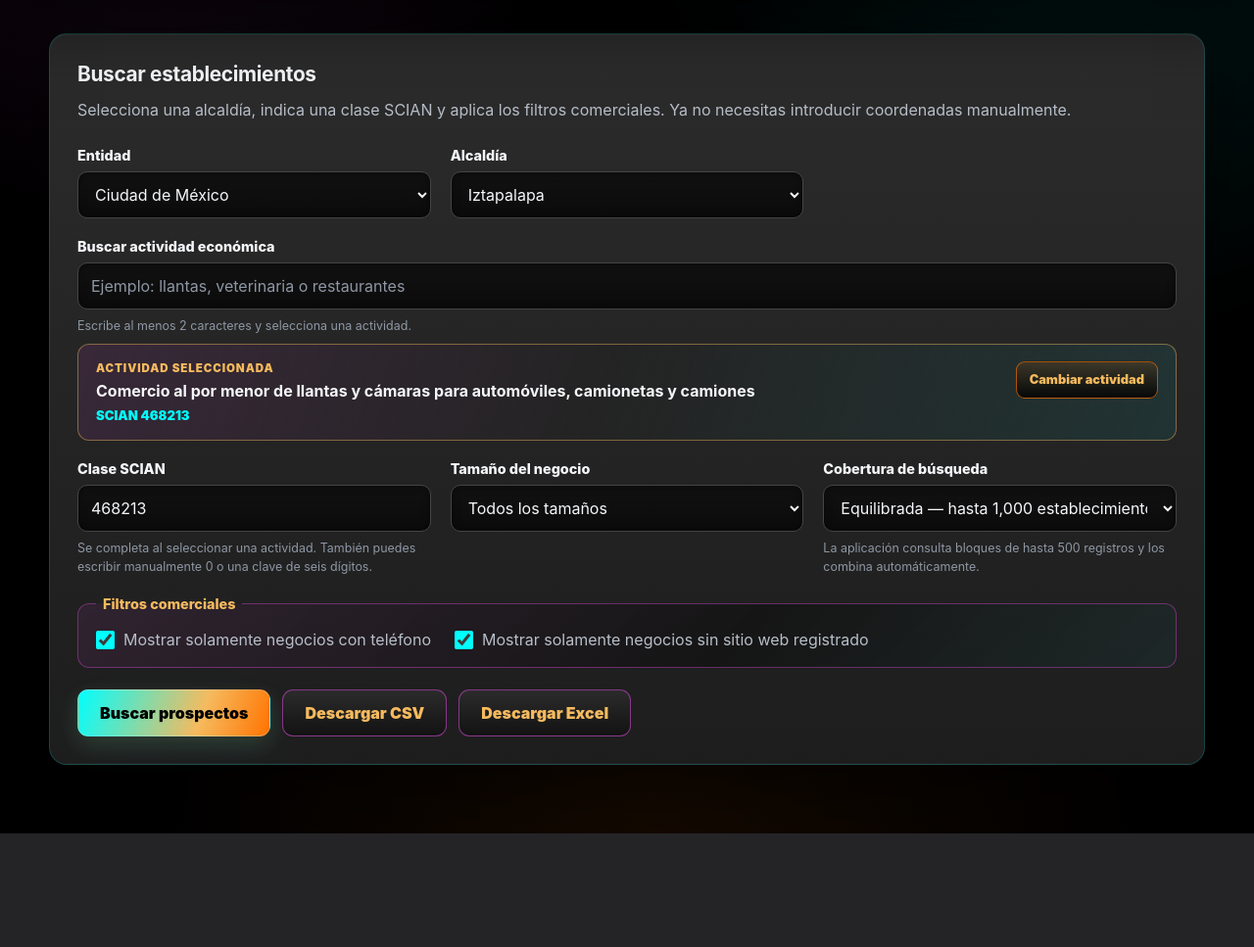
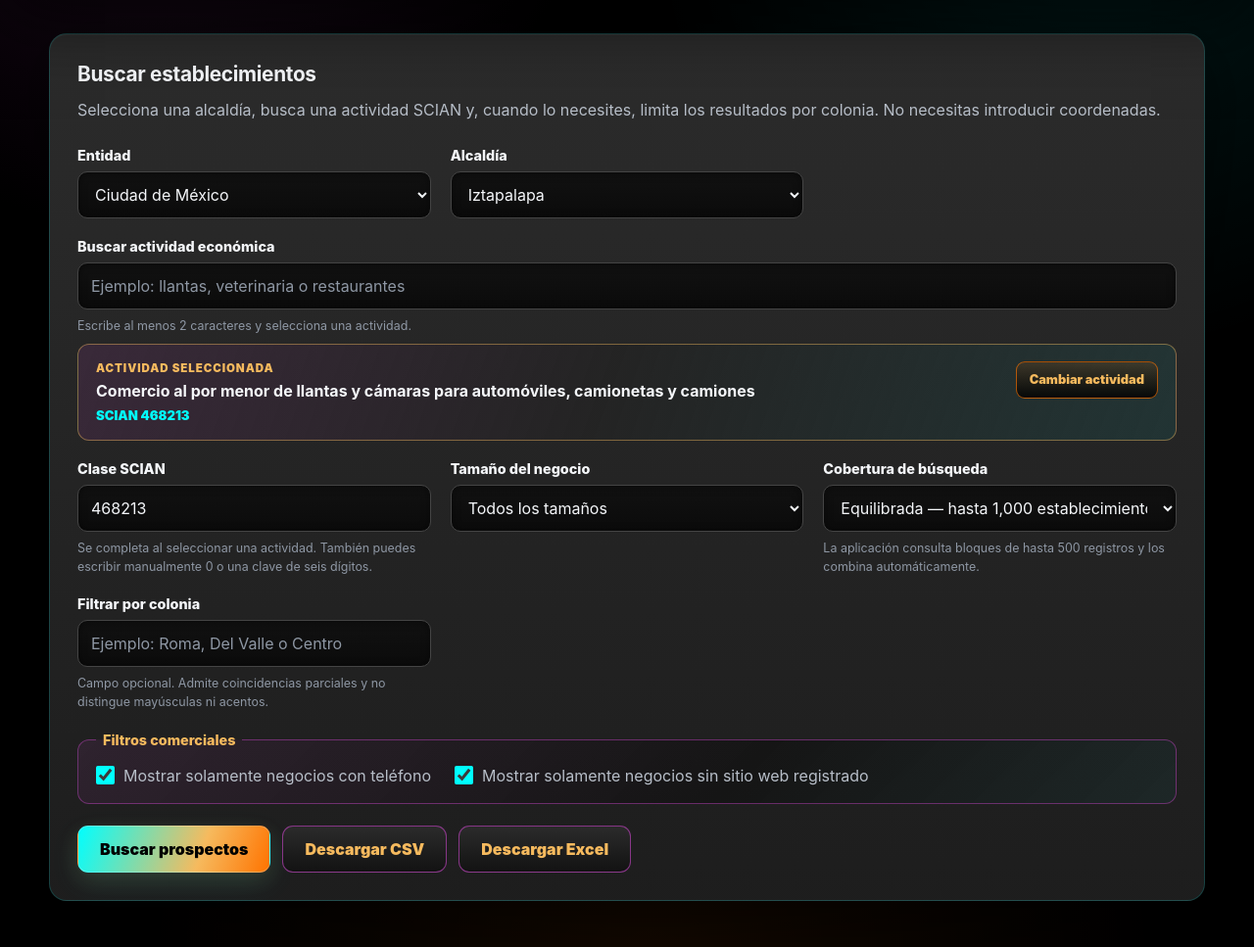
Before and after one commit to raulcamaracarreon/OrvexSignalScouting, a Flask app: page / in a window 1280 px wide. Shown: the part 249-1216 px from the top of the page at 98% size. Before the commit the page ends 1100 px from the top, so only its background shows below. Run offline with Flask 3, Linux system fonts and the light colour scheme.

Commit message:
Add local colony prospect filter

```diff
--- a/app.py
+++ b/app.py
@@ -2,6 +2,7 @@ from __future__ import annotations
 
 import csv
 import os
+import unicodedata
 from datetime import datetime
 from io import BytesIO, StringIO
 from pathlib import Path
@@ -247,6 +248,7 @@ def get_default_form() -> dict[str, object]:
         "activity_class": "468213",
         "stratum": "0",
         "maximum_records": "1000",
+        "colony_filter": "",
         "only_with_phone": True,
         "only_without_website": True,
     }
@@ -393,6 +395,22 @@ def normalize_text(value: object) -> str:
 
     return " ".join(str(value).split())
 
+
+def normalize_search_text(value: object) -> str:
+    normalized_value = unicodedata.normalize(
+        "NFD",
+        normalize_text(value),
+    )
+
+    without_accents = "".join(
+        character
+        for character in normalized_value
+        if unicodedata.category(character) != "Mn"
+    )
+
+    return without_accents.casefold()
+
+
 def build_google_maps_url(
     record: dict[str, object],
 ) -> str:
@@ -460,8 +478,13 @@ def filter_results(
     records: list[dict[str, object]],
     only_with_phone: bool,
     only_without_website: bool,
+    colony_filter: str,
 ) -> list[dict[str, object]]:
     filtered_records: list[dict[str, object]] = []
+
+    normalized_colony_filter = normalize_search_text(
+        colony_filter
+    )
 
     for record in records:
         normalized_record = normalize_record(record)
@@ -474,19 +497,29 @@ def filter_results(
             normalized_record.get("Sitio_internet")
         )
 
+        colony = normalize_search_text(
+            normalized_record.get("Colonia")
+        )
+
         if only_with_phone and not phone:
             continue
 
         if only_without_website and website:
             continue
 
+        if (
+            normalized_colony_filter
+            and normalized_colony_filter not in colony
+        ):
+            continue
+
         filtered_records.append(normalized_record)
 
     return sorted(
         filtered_records,
-        key=lambda item: normalize_text(
+        key=lambda item: normalize_search_text(
             item.get("Nombre")
-        ).lower(),
+        ),
     )
 
 def get_export_value(
@@ -747,7 +780,7 @@ def export_results_excel(
 
 def validate_form(
     form_data: dict[str, object],
-) -> tuple[str, str, str, str, int]:
+) -> tuple[str, str, str, str, str, int]:
     entity = str(form_data["entity"]).strip()
 
     municipality = str(
@@ -761,6 +794,10 @@ def validate_form(
     stratum = str(
         form_data["stratum"]
     ).strip()
+
+    colony_filter = normalize_text(
+        form_data["colony_filter"]
+    )
 
     try:
         coverage_limit = int(
@@ -815,11 +852,18 @@ def validate_form(
             "Selecciona una cobertura de búsqueda disponible."
         )
 
+    if len(colony_filter) > 100:
+        raise ValueError(
+            "El filtro de colonia no puede superar "
+            "los 100 caracteres."
+        )
+
     return (
         entity,
         municipality,
         activity_class,
         stratum,
+        colony_filter,
         coverage_limit,
     )
 
@@ -867,6 +911,10 @@ def index():
                 "maximum_records",
                 "",
             ).strip(),
+            "colony_filter": request.form.get(
+                "colony_filter",
+                "",
+            ).strip(),
             "only_with_phone": (
                 request.form.get("only_with_phone")
                 == "on"
@@ -894,6 +942,7 @@ def index():
                 municipality,
                 activity_class,
                 stratum,
+                colony_filter,
                 coverage_limit,
             ) = validate_form(form_data)
 
@@ -919,6 +968,7 @@ def index():
                 only_without_website=bool(
                     form_data["only_without_website"]
                 ),
+                colony_filter=colony_filter,
             )
 
             if action in {
@@ -961,6 +1011,11 @@ def index():
                 f"{stratum_name} · "
                 f"Cobertura hasta {coverage_limit:,}"
             )
+
+            if colony_filter:
+                search_description += (
+                    f" · Colonia contiene: {colony_filter}"
+                )
 
         except ValueError as error:
             error_message = str(error)
--- a/templates/index.html
+++ b/templates/index.html
@@ -40,9 +40,9 @@
             <h2>Buscar establecimientos</h2>
 
             <p class="help-text">
-                Selecciona una alcaldía, indica una clase SCIAN y
-                aplica los filtros comerciales. Ya no necesitas
-                introducir coordenadas manualmente.
+                Selecciona una alcaldía, busca una actividad SCIAN
+                y, cuando lo necesites, limita los resultados por
+                colonia. No necesitas introducir coordenadas.
             </p>
 
             <form method="post" class="search-form">
@@ -239,6 +239,27 @@
                     <small class="field-hint">
                         La aplicación consulta bloques de hasta
                         500 registros y los combina automáticamente.
+                    </small>
+                </div>
+
+                <div class="field">
+                    <label for="colony_filter">
+                        Filtrar por colonia
+                    </label>
+
+                    <input
+                        id="colony_filter"
+                        name="colony_filter"
+                        type="search"
+                        maxlength="100"
+                        value="{{ form_data.colony_filter }}"
+                        placeholder="Ejemplo: Roma, Del Valle o Centro"
+                        autocomplete="off"
+                    >
+
+                    <small class="field-hint">
+                        Campo opcional. Admite coincidencias parciales
+                        y no distingue mayúsculas ni acentos.
                     </small>
                 </div>
 
```
